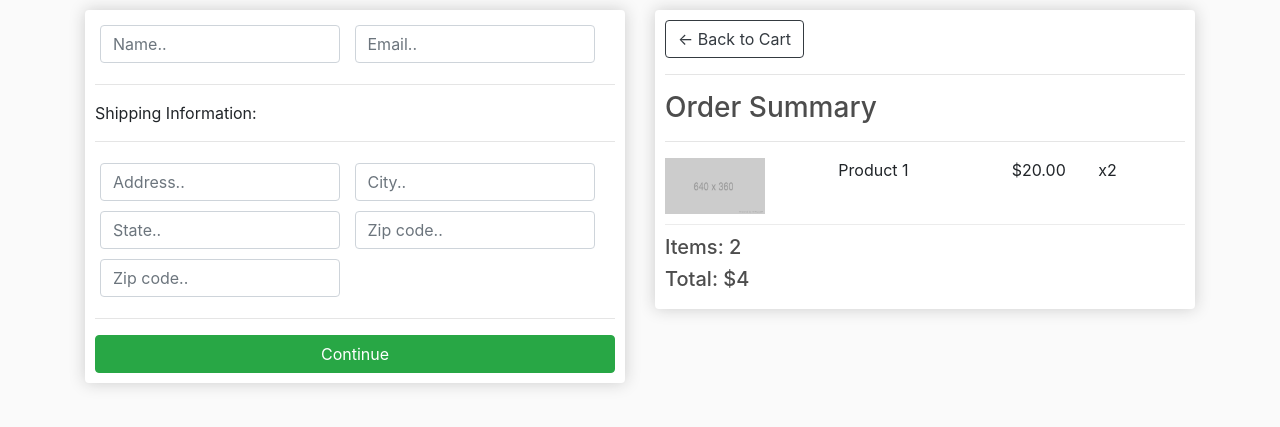
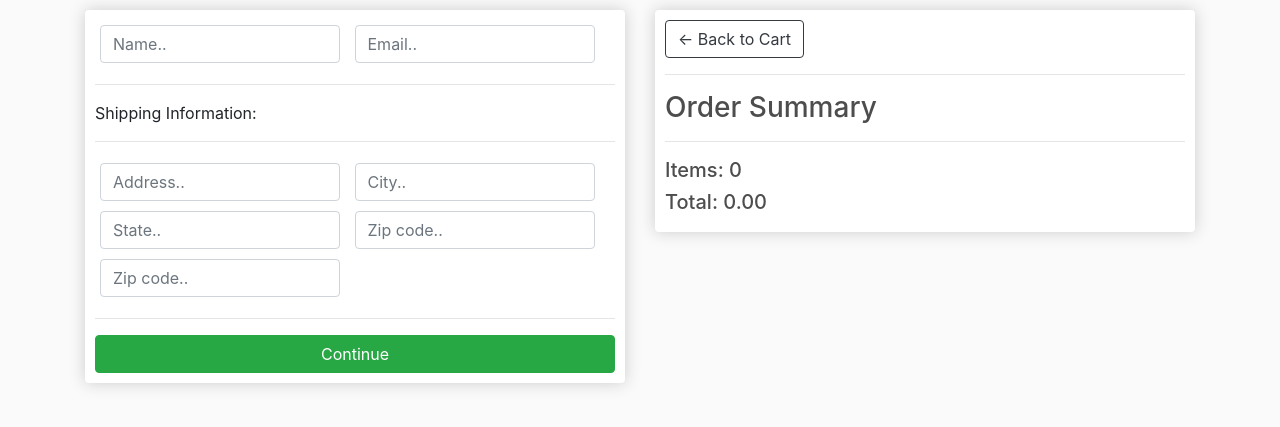
Before and after one commit to RaduRu/ecom, a Django app: page /checkout/ in a window 1280 px wide. Shown: the part 57-484 px from the top of the page. Run offline with Django 5.2, Linux system fonts and the light colour scheme; some libraries are stand-ins or nearby versions.

Commit message:
checkout page updated

```diff
--- a/store/templates/store/checkout.html
+++ b/store/templates/store/checkout.html
@@ -57,14 +57,16 @@
             <hr>
             <h3>Order Summary</h3>
             <hr>
+            {% for item in items %}
             <div class="cart-row">
-                <div style="flex:2"><img class="row-image" src="{% static 'images/placeholder.png' %}"></div>
-                <div style="flex:2"><p>Product 1</p></div>
-                <div style="flex:1"><p>$20.00</p></div>
-                <div style="flex:1"><p>x2</p></div>
+                <div style="flex:2"><img class="row-image" src="{{ item.product.imageURL }}"></div>
+                <div style="flex:2"><p>{{item.product.name}}</p></div>
+                <div style="flex:1"><p>{{item.product.price}}$</p></div>
+                <div style="flex:1"><p>{{item.quantity}}</p></div>
             </div>
-            <h5>Items:   2</h5>
-            <h5>Total:   $4</h5>
+            {% endfor %}
+            <h5>Items:   {{order.get_cart_items}}</h5>
+            <h5>Total:   {{order.get_cart_tot|floatformat:2}}</h5>
         </div>
     </div>
 </div>
--- a/store/views.py
+++ b/store/views.py
@@ -20,8 +20,15 @@ def cart(request):
 
 
 def checkout(request):
-
-    context = {}
+    if request.user.is_authenticated:
+        customer = request.user.customer
+        order, created = Order.objects.get_or_create(customer = customer, complete = False)
+        items = order.orderitem_set.all()
+    else:
+        items = []
+        #fixed not login cart preoblem
+        order = {'get_cart_tot': 0, 'get_cart_items':0}
+    context = {'items' : items, 'order': order}
     return render (request, 'store/checkout.html', context)
 
 def category(request):
```
